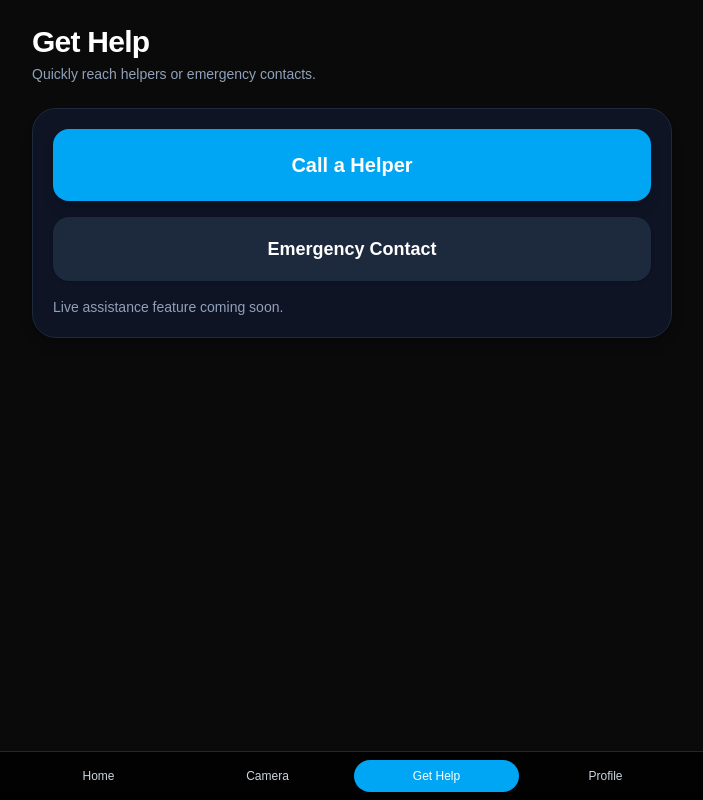
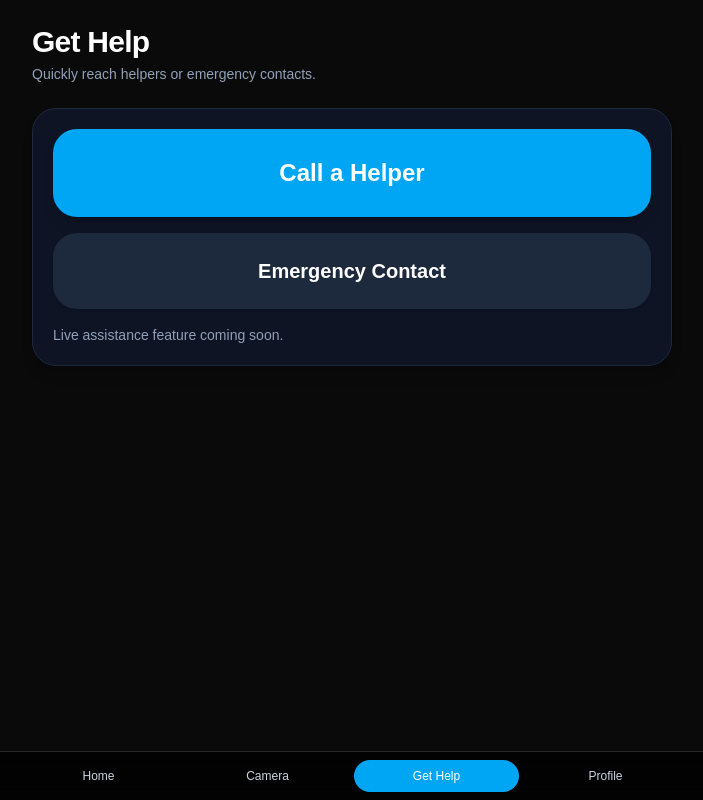
Before and after one commit to Archiviste-ken/StrideSense, a Next.js app: page /help in a window 1280 px wide. Shown: the whole page, without its empty margins (288-991 px from the left). Built offline with nearby package versions, Linux system fonts and the light colour scheme.

Commit message:
Update button styles in HelpPage for improved accessibility and visual consistency

```diff
--- a/src/app/help/page.js
+++ b/src/app/help/page.js
@@ -52,7 +52,7 @@ export default function HelpPage() {
             type="button"
             onClick={handleHelper}
             aria-label="Call a helper for assistance"
-            className="w-full min-h-[72px] rounded-2xl bg-sky-500 text-lg md:text-xl font-semibold text-white shadow-lg focus-visible:outline-none focus-visible:ring-2 focus-visible:ring-sky-400 focus-visible:ring-offset-2 focus-visible:ring-offset-neutral-950 hover:bg-sky-400 active:bg-sky-500/80 transition-colors"
+            className="w-full min-h-[88px] rounded-3xl bg-sky-500 text-xl md:text-2xl font-semibold text-white shadow-lg focus-visible:outline-none focus-visible:ring-2 focus-visible:ring-sky-400 focus-visible:ring-offset-2 focus-visible:ring-offset-neutral-950 hover:bg-sky-400 active:bg-sky-500/80 transition-colors"
           >
             Call a Helper
           </button>
@@ -61,7 +61,7 @@ export default function HelpPage() {
             type="button"
             onClick={handleEmergency}
             aria-label="Open emergency contact options"
-            className="w-full min-h-[64px] rounded-2xl bg-slate-800 text-base md:text-lg font-semibold text-white shadow focus-visible:outline-none focus-visible:ring-2 focus-visible:ring-sky-400 focus-visible:ring-offset-2 focus-visible:ring-offset-neutral-950 hover:bg-slate-700 active:bg-slate-800/80 transition-colors"
+            className="w-full min-h-[76px] rounded-3xl bg-slate-800 text-lg md:text-xl font-semibold text-white shadow focus-visible:outline-none focus-visible:ring-2 focus-visible:ring-sky-400 focus-visible:ring-offset-2 focus-visible:ring-offset-neutral-950 hover:bg-slate-700 active:bg-slate-800/80 transition-colors"
           >
             Emergency Contact
           </button>
```
